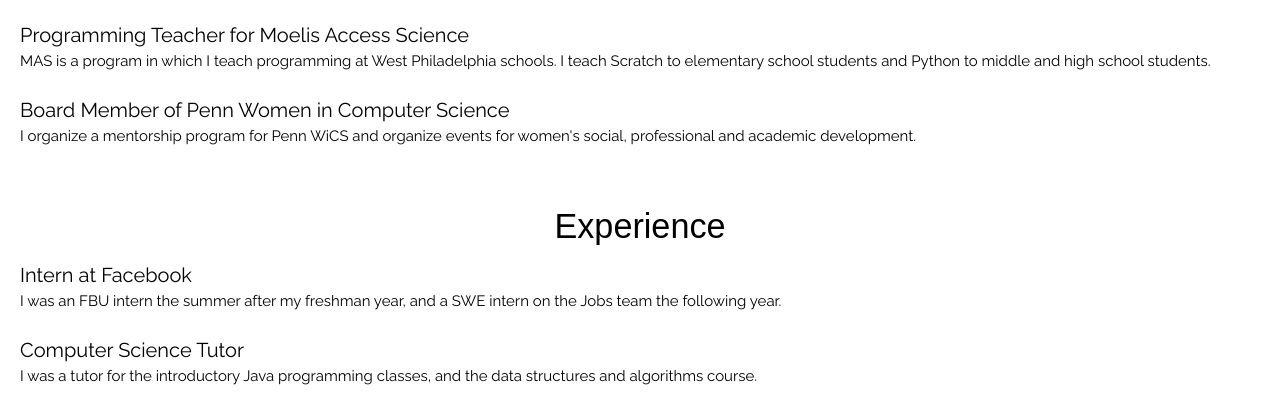
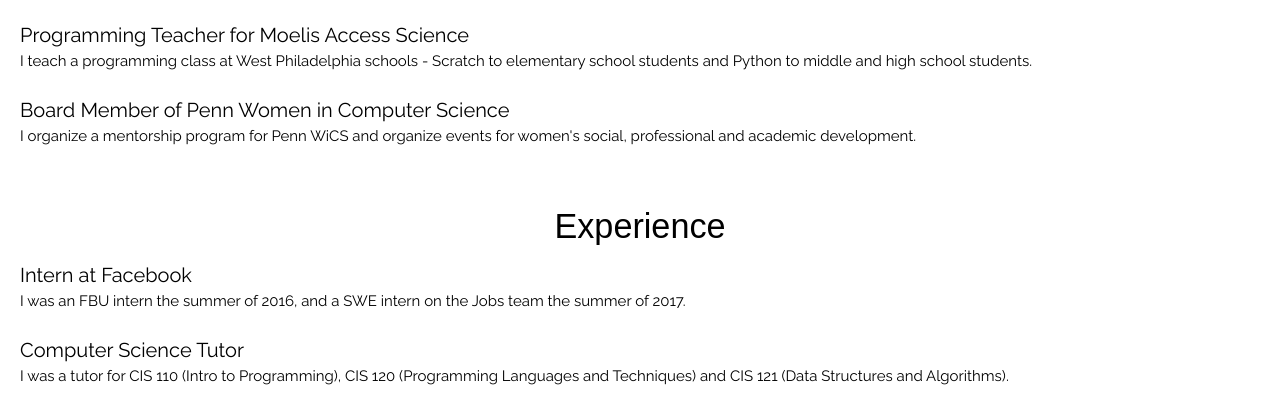
Before and after one commit to abhavedula/Personal-site, a plain HTML site: page more.html in a window 1280 px wide. Shown: the part 522-925 px from the top of the page. Drawn offline with nearby package versions, Linux system fonts and the light colour scheme; a web font is replaced by a local one.

Commit message:
changed stuff in more page

```diff
--- a/more.html
+++ b/more.html
@@ -95,7 +95,7 @@
         </center>
             <ul>
              <li><div class="title">Mentor for Tech it out Philly</div>Tech it out Philly is a 8-week program funded by Google’s IgniteCS Program that teaches web development to high schoolers in Philadelphia, culminating in them building a website to tackle a social issue.</li><br>
-             <li><div class="title">Programming Teacher for Moelis Access Science </div> MAS is a program in which I teach programming at West Philadelphia schools. I teach Scratch to elementary school students and Python to middle and high school students. </li><br>
+             <li><div class="title">Programming Teacher for Moelis Access Science </div> I teach a programming class at West Philadelphia schools - Scratch to elementary school students and Python to middle and high school students. </li><br>
 
               <li><div class="title">Board Member of Penn Women in Computer Science</div> I organize a mentorship program for Penn WiCS and organize events for women's social, professional and academic development.</li></li>
             </ul>
@@ -104,8 +104,8 @@
            <h4> Experience </h4>
            </center>
             <ul>
-             <li><div class="title">Intern at Facebook</div>I was an FBU intern the summer after my freshman year, and a SWE intern on the Jobs team the following year.</li><br>
-              <li><div class="title">Computer Science Tutor</div> I was a tutor for the introductory Java programming classes, and the data structures and algorithms course.</li>
+             <li><div class="title">Intern at Facebook</div>I was an FBU intern the summer of 2016, and a SWE intern on the Jobs team the summer of 2017.</li><br>
+              <li><div class="title">Computer Science Tutor</div> I was a tutor for CIS 110 (Intro to Programming), CIS 120 (Programming Languages and Techniques) and CIS 121 (Data Structures and Algorithms).</li>
             </ul>
 
             </div>
```
